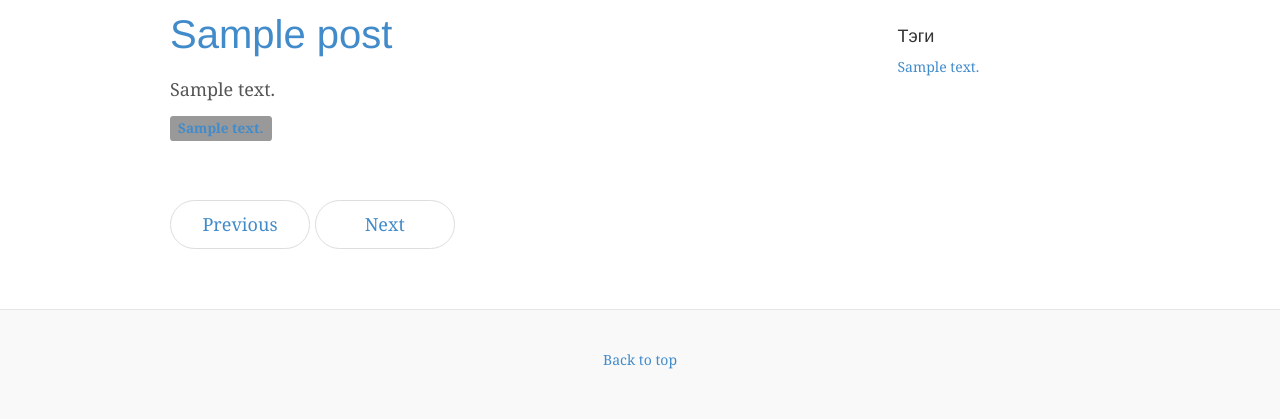
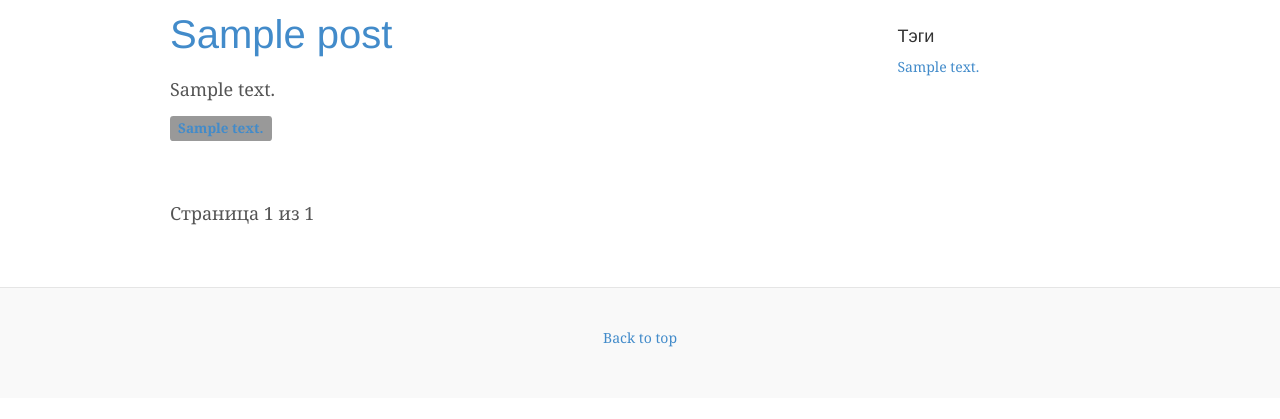
Before and after one commit to redlolgeerf/simple_blog, a Django app: page /blog/ in a window 1280 px wide. Shown: the part 212-631 px from the top of the page. Run offline with Django 3.2, Linux system fonts and the light colour scheme; tables that the repository leaves empty hold one stand-in row (values such as "Sample post"); some libraries are stand-ins or nearby versions.

Commit message:
pagination

```diff
--- a/blog/views.py
+++ b/blog/views.py
@@ -1,5 +1,6 @@
 from django.template import RequestContext
 from django.shortcuts import render_to_response, get_object_or_404, redirect
+from django.core.paginator import Paginator, EmptyPage, PageNotAnInteger
 
 from blog.models import Post, Tag, Comment
 from blog.forms import CommentForm
@@ -8,7 +9,20 @@ def index(request):
     context = RequestContext(request)
     posts = Post.objects.all()
     tags = Tag.objects.all()
-    context_dict = {'tags': tags, 'posts': posts}
+
+    paginator = Paginator(posts, 10)
+    page = request.GET.get('page')
+    try:
+        posts_list = paginator.page(page)
+    except PageNotAnInteger:
+        # If page is not an integer, deliver first page.
+        posts_list = paginator.page(1)
+    except EmptyPage:
+        # If page is out of range (e.g. 9999), deliver last page of results.
+        posts_list = paginator.page(paginator.num_pages)
+    context_dict = {
+            'tags': tags,
+            'posts': posts_list}
     return render_to_response('blog/index.html',
                               context_dict, context)
 
--- a/templates/blog/index.html
+++ b/templates/blog/index.html
@@ -19,8 +19,15 @@
   {% endfor %}
 
   <ul class="pager">
-    <li><a href="#">Previous</a></li>
-    <li><a href="#">Next</a></li>
+    {% if posts.has_previous %}
+        <li><a href="?page={{ posts.previous_page_number }}">Назад</a></li>
+    {% endif %}
+    <span class="current">
+        Страница {{ posts.number }} из {{ posts.paginator.num_pages }}
+    </span>
+    {% if posts.has_next %}
+    <li><a href="?page={{ posts.next_page_number }}">Далее</a></li>
+    {% endif %}
   </ul>
 
 </div><!-- /.blog-main -->
```
